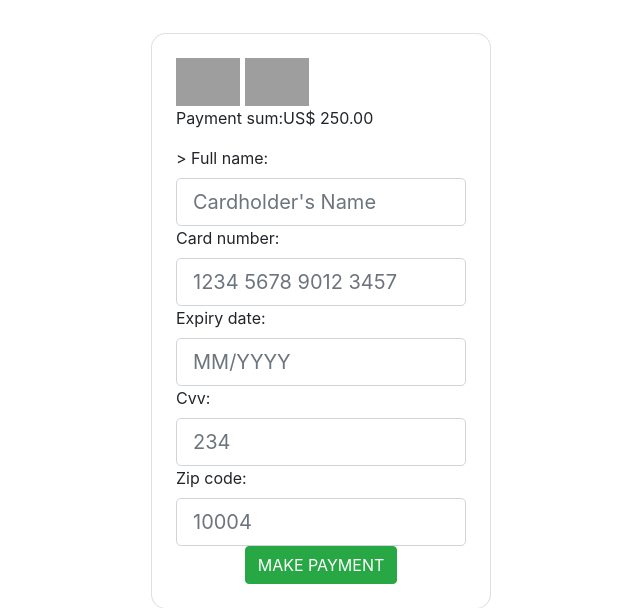
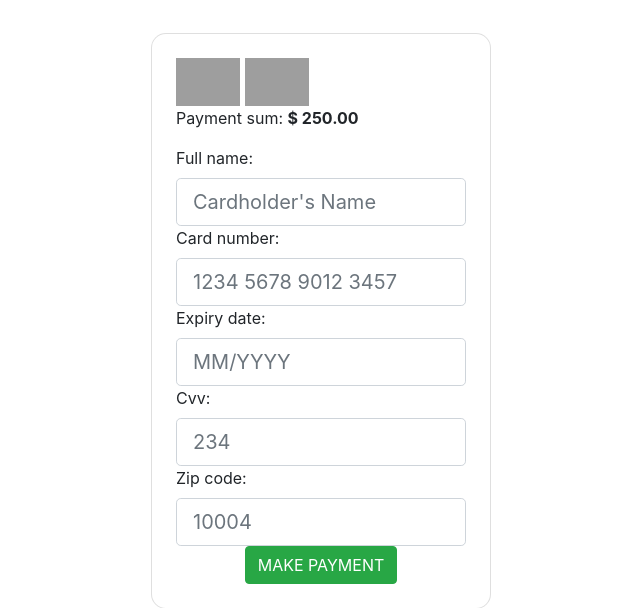
Before and after one commit to ilemonai/vixen, a Django app: page /payment/ in a window 1280 px wide. Shown: the part 248-856 px from the top of the page, without its empty margins (319-959 px from the left). Run offline with Django 4.2, Linux system fonts and the light colour scheme; some libraries are stand-ins or nearby versions; grey boxes are pictures that could not be loaded.

Commit message:
update payment page again

```diff
--- a/cosmetic_site/templates/cosmetic_site/payment.html
+++ b/cosmetic_site/templates/cosmetic_site/payment.html
@@ -13,7 +13,7 @@
                   <img src="https://img.icons8.com/color/48/000000/visa.png" alt="visa" width="64px" />
                   <img src="https://upload.wikimedia.org/wikipedia/commons/thumb/2/2a/Mastercard-logo.svg/2560px-Mastercard-logo.svg.png" alt="Mastercard-logo" width="64px" />
               <form method="POST">
-                <p>Payment sum:US$ 250.00 </p>>
+                <p>Payment sum: <b>$ 250.00 </b> </p>
                 {% csrf_token %}
                 {{ form }}
 
--- a/cosmetic_site/templates/cosmetic_site/success.html
+++ b/cosmetic_site/templates/cosmetic_site/success.html
@@ -4,5 +4,6 @@
 <h2>Payment</h2>
 {% endblock page_header %}
 {% block content %}
-<h4>Payment successful</h4>
+    <h4>Payment successful, head back to <a class="nav-link" href="{% url 'cosmetic_site:profile' %}">Profile</a></h4>
+
 {% endblock content %}
```
